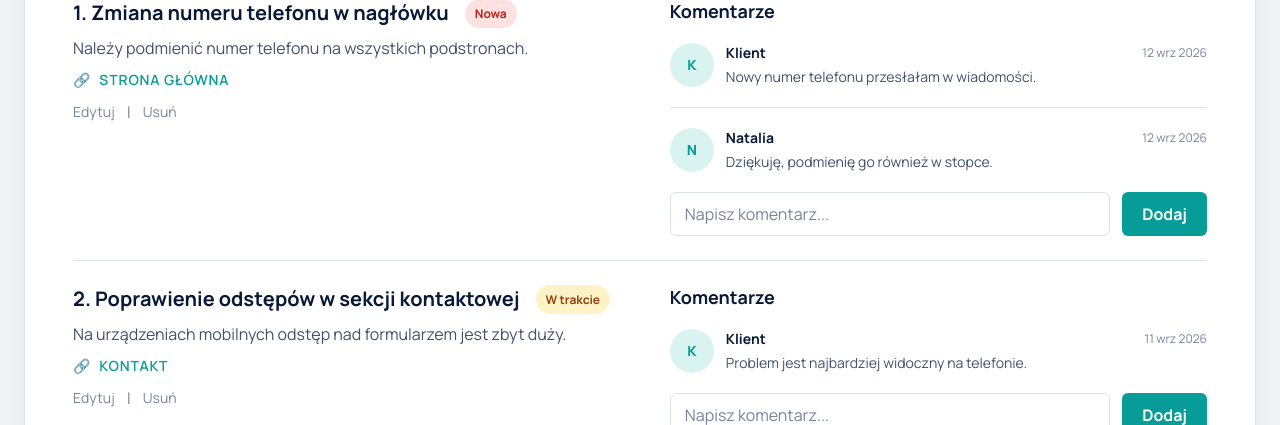
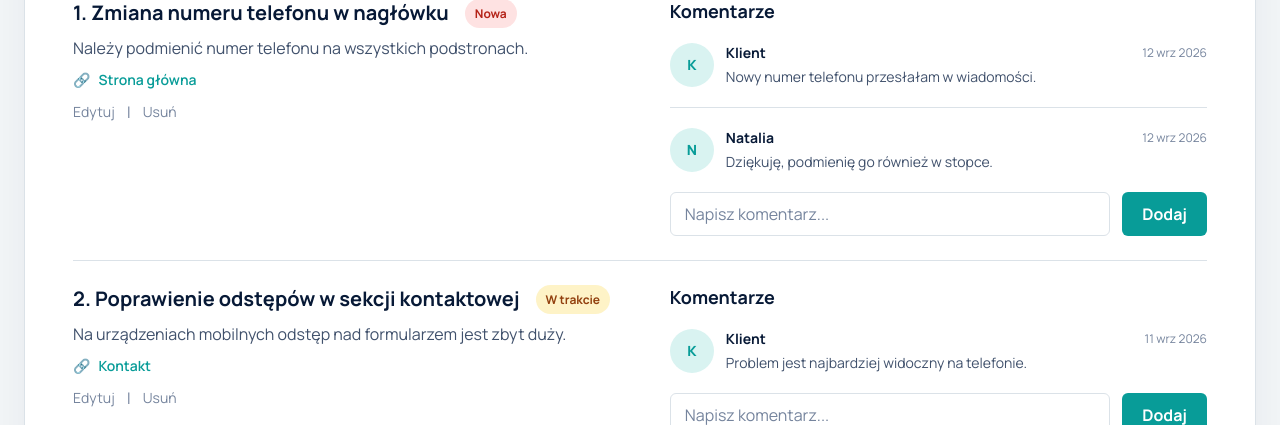
Before and after one commit to natalkakielbicka-coder/corrections-manager, a Vue app: page / in a window 1280 px wide. Shown: the part 296-721 px from the top of the page. Built offline with nearby package versions, Linux system fonts and the light colour scheme.

Commit message:
Clean up correction card and comment forms

```diff
--- a/src/components/comments/CorrectionComments.vue
+++ b/src/components/comments/CorrectionComments.vue
@@ -1,12 +1,18 @@
 <script setup>
 import { formatDate } from '../../utils/dateFormatters'
 
-defineProps({
+const props = defineProps({
   comments: {
     type: Array,
     required: true,
   },
+  correctionId: {
+    type: Number,
+    required: true,
+  },
 })
+
+const commentInputId = `comment-${props.correctionId}`
 </script>
 
 <template>
@@ -35,10 +41,10 @@ defineProps({
 
     <p v-else class="comments__empty">Brak komentarzy.</p>
 
-    <form class="comments__form">
-      <label class="sr-only" for="comment"> Napisz komentarz </label>
+    <form class="comments__form" @submit.prevent>
+      <label class="sr-only" :for="commentInputId"> Napisz komentarz </label>
 
-      <input id="comment" type="text" placeholder="Napisz komentarz..." />
+      <input :id="commentInputId" type="text" placeholder="Napisz komentarz..." />
 
       <button type="submit">Dodaj</button>
     </form>
--- a/src/components/corrections/CorrectionCard.vue
+++ b/src/components/corrections/CorrectionCard.vue
@@ -2,7 +2,7 @@
 import { correctionStatuses } from '../../constants/correctionStatuses'
 import CorrectionComments from '../comments/CorrectionComments.vue'
 
-const props = defineProps({
+defineProps({
   correction: {
     type: Object,
     required: true,
@@ -49,7 +49,7 @@ const props = defineProps({
       </div>
     </div>
 
-    <CorrectionComments :comments="correction.comments" />
+    <CorrectionComments :comments="correction.comments" :correction-id="correction.id" />
   </article>
 </template>
 
@@ -67,36 +67,6 @@ const props = defineProps({
 
 .correction-card__content {
   padding-right: 32px;
-}
-
-.correction-card__title {
-  margin: 0;
-  color: #111827;
-  font-size: 20px;
-}
-
-.correction-card__description {
-  margin: 12px 0 0;
-  color: #6b7280;
-  line-height: 1.6;
-}
-
-.correction-card__page {
-  margin: 0 0 8px;
-  color: var(--color-brand);
-  font-size: 13px;
-  font-weight: 700;
-  text-transform: uppercase;
-  letter-spacing: 0.06em;
-}
-
-.correction-card__page {
-  margin: 0;
-  color: var(--color-brand);
-  font-size: 13px;
-  font-weight: 700;
-  text-transform: uppercase;
-  letter-spacing: 0.06em;
 }
 
 .correction-card__header {
```
